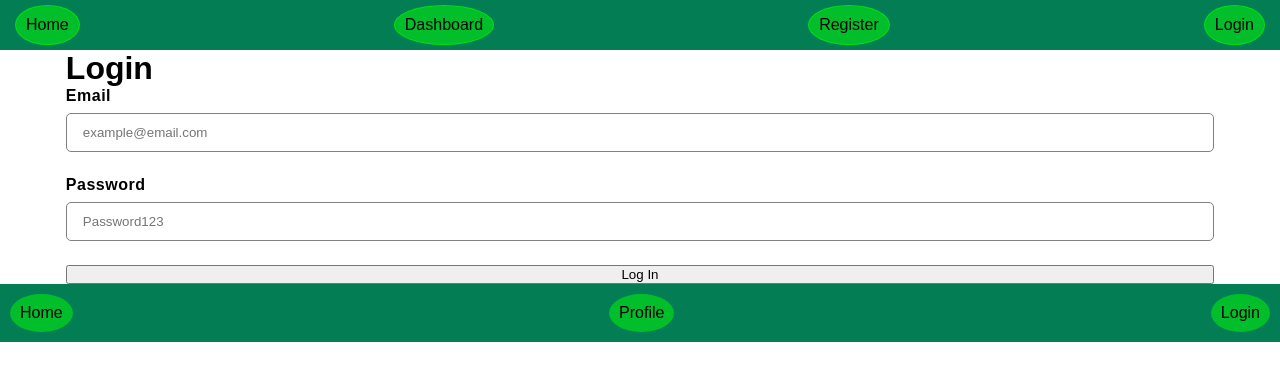
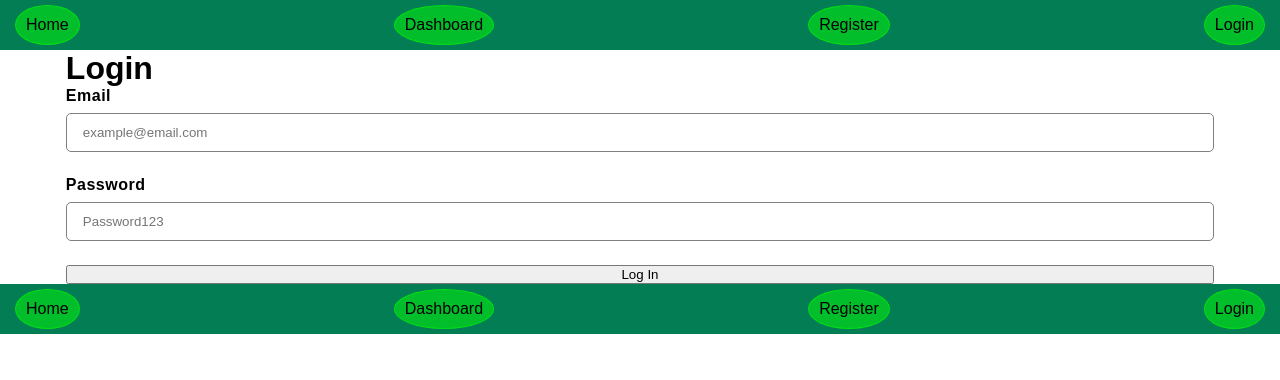
Before and after one commit to jake4369/greenpics, a React (Create React App) app in the folder frontend/: page /login in a window 1280 px wide. Shown: the top 380 px of the page. Built offline with nearby package versions, Linux system fonts and the light colour scheme.

Commit message:
changed footer

```diff
--- a/frontend/src/components/Layout/Footer.jsx
+++ b/frontend/src/components/Layout/Footer.jsx
@@ -1,11 +1,52 @@
+import { Link } from "react-router-dom";
+import { useNavigate } from "react-router-dom";
+import { useDispatch, useSelector } from "react-redux";
+import { useLogoutMutation } from "./../../slices/usersApiSlice";
+import { logout } from "./../../slices/authSlice";
+import { toast } from "react-toastify";
+
+
 const Footer = () => {
+  const { userInfo } = useSelector((state) => state.auth);
+
+  const dispatch = useDispatch();
+  const navigate = useNavigate();
+
+  const [logoutApiCall] = useLogoutMutation();
+
+  const handleLogout = async () => {
+    try {
+      await logoutApiCall().unwrap();
+      toast.success("Logout successful");
+      dispatch(logout());
+      navigate("/");
+    } catch (error) {
+      toast.error(error?.data?.message || error.message);
+    }
+  };
+
 return (
   <>
-  <div className="footer-container">
-    <a className="footer-link" href="frontend/src/Screens/HomeScreen/HomeScreen.jsx">Home</a>
-    <a className="footer-link" href="frontend/src/Screens/ProfileScreen/ProfileScreen.jsx">Profile</a>
-    <a className="footer-link" href="frontend/src/Screens/AuthScreens/LoginScreen.jsx">Login</a>
-  </div>
+ <div className="link-container">
+          <Link to="/" className="nav-link">
+            Home
+          </Link>
+          <Link to="/dashboard/profile" className="nav-link">
+            Dashboard
+          </Link>
+          <Link to="/register" className="nav-link">
+            Register
+          </Link>
+          {userInfo ? (
+            <Link to="/" className="nav-link" onClick={handleLogout}>
+              Logout
+            </Link>
+          ) : (
+            <Link to="/login" className="nav-link">
+              Login
+            </Link>
+          )}
+        </div>
 
   </>
 )
--- a/frontend/src/components/Layout/styles.css
+++ b/frontend/src/components/Layout/styles.css
@@ -6,6 +6,7 @@
   padding: 0 10px;
   display: flex;
   justify-content: space-between;
+  background-color: rgb(2, 125, 84)
 }
 .nav-link {
   padding: 10px;
```
